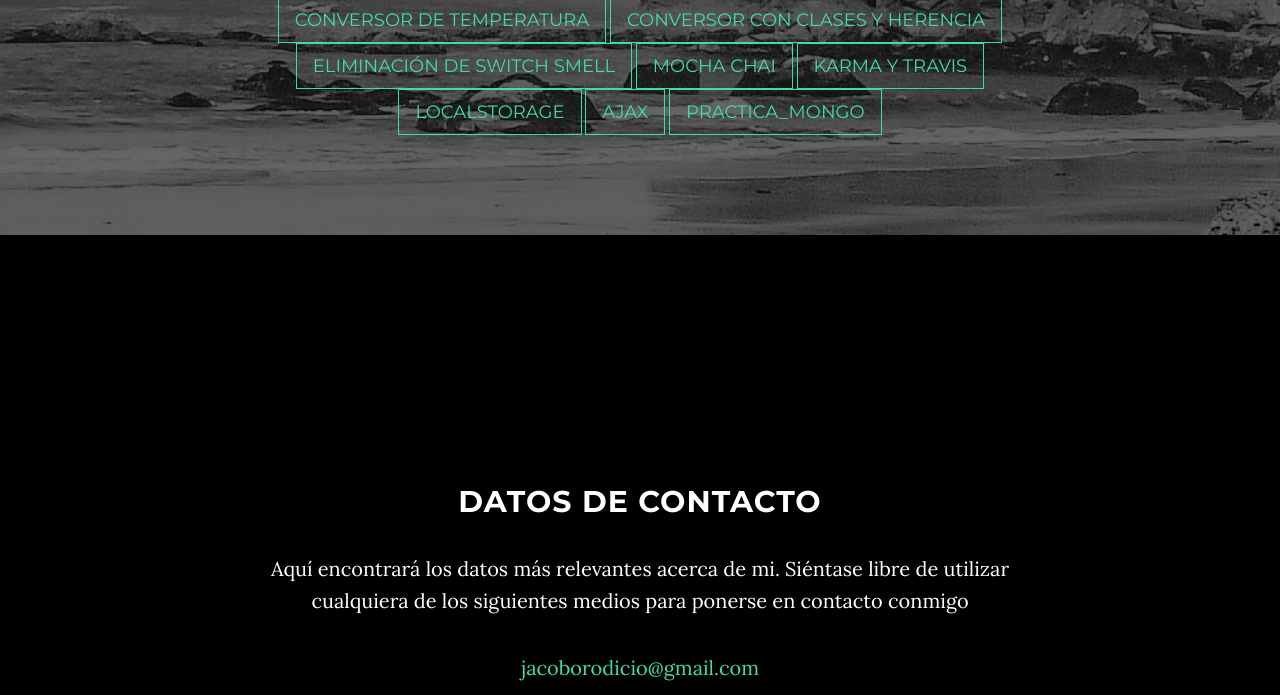
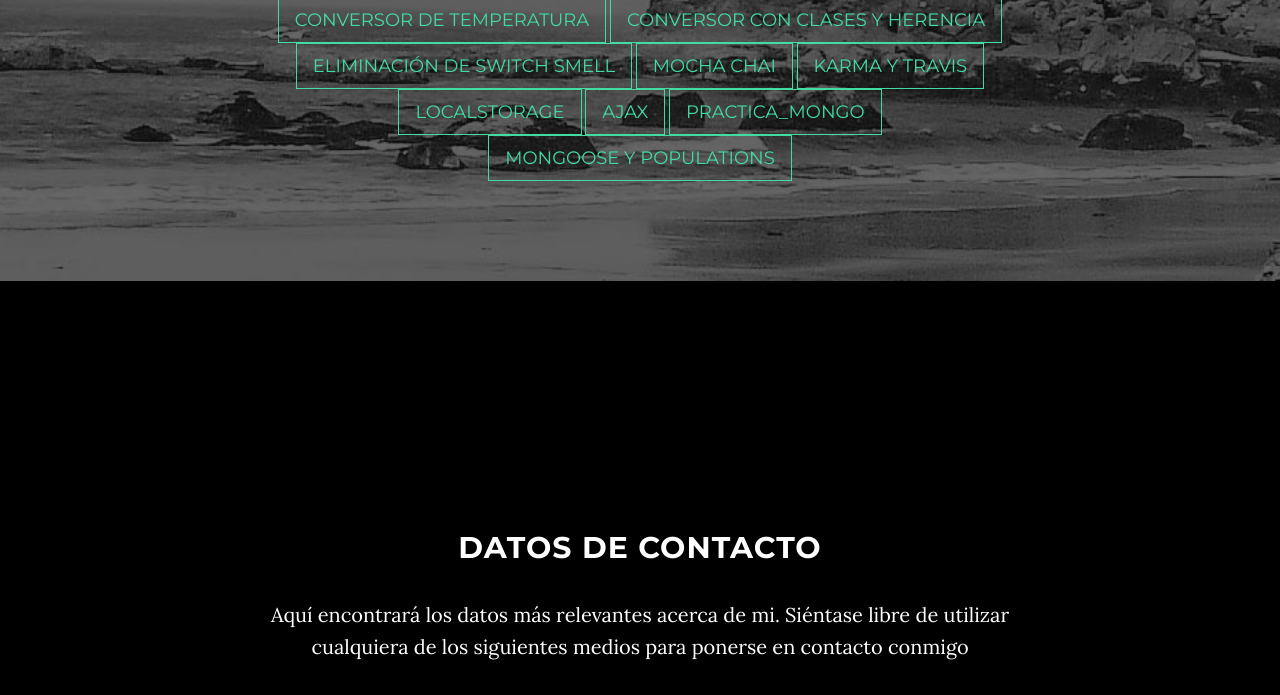
Before and after one commit to alu0100836059/pagina_personal, a plain HTML site: page DSI.html in a window 1280 px wide. Shown: the part 1320-2015 px from the top of the page. Drawn offline with Linux system fonts and the light colour scheme; some packages are replaced by stand-ins of ours.

Commit message:
Añadida la practica de Mongoose y Populations

```diff
--- a/DSI.html
+++ b/DSI.html
@@ -100,6 +100,7 @@
                     <a href="https://github.com/noe-jacoboDSI/localstorage-jquery-underscore-express-sass" target="_blank" class="btn btn-default btn-lg">LocalStorage</a>
                     <a href="https://github.com/ULL-ESIT-GRADOII-DSI/ajax-ecma6-ficheros-noe-jacobo1" target="_blank" class="btn btn-default btn-lg">AJAX</a>
                     <a href="https://github.com/noe-jacoboDSI/mongoDB.git" target="_blank" class="btn btn-default btn-lg">Practica_MONGO</a>
+                    <a href="https://github.com/noe-jacoboDSI/Mongose_population.git" target="_blank" class="btn btn-default btn-lg">Mongoose y Populations</a>
 
                 </div>
             </div>
```
